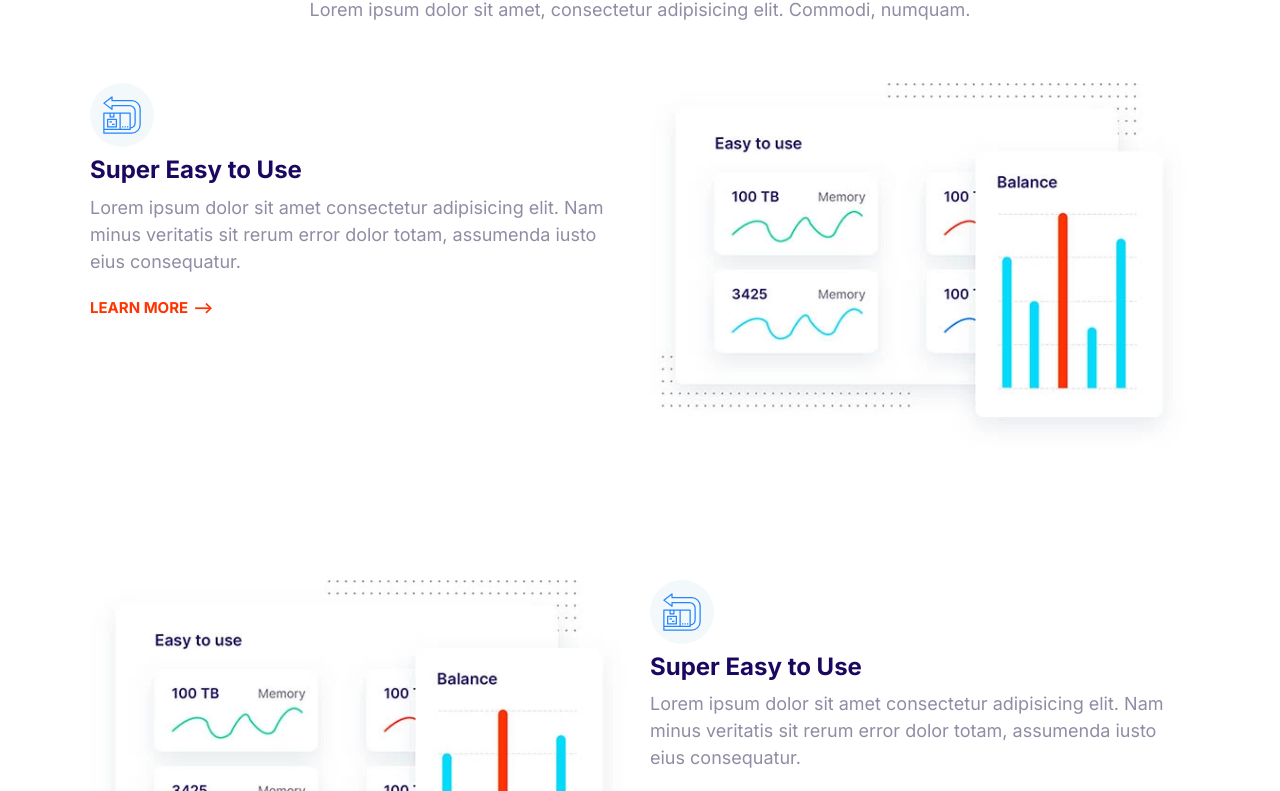
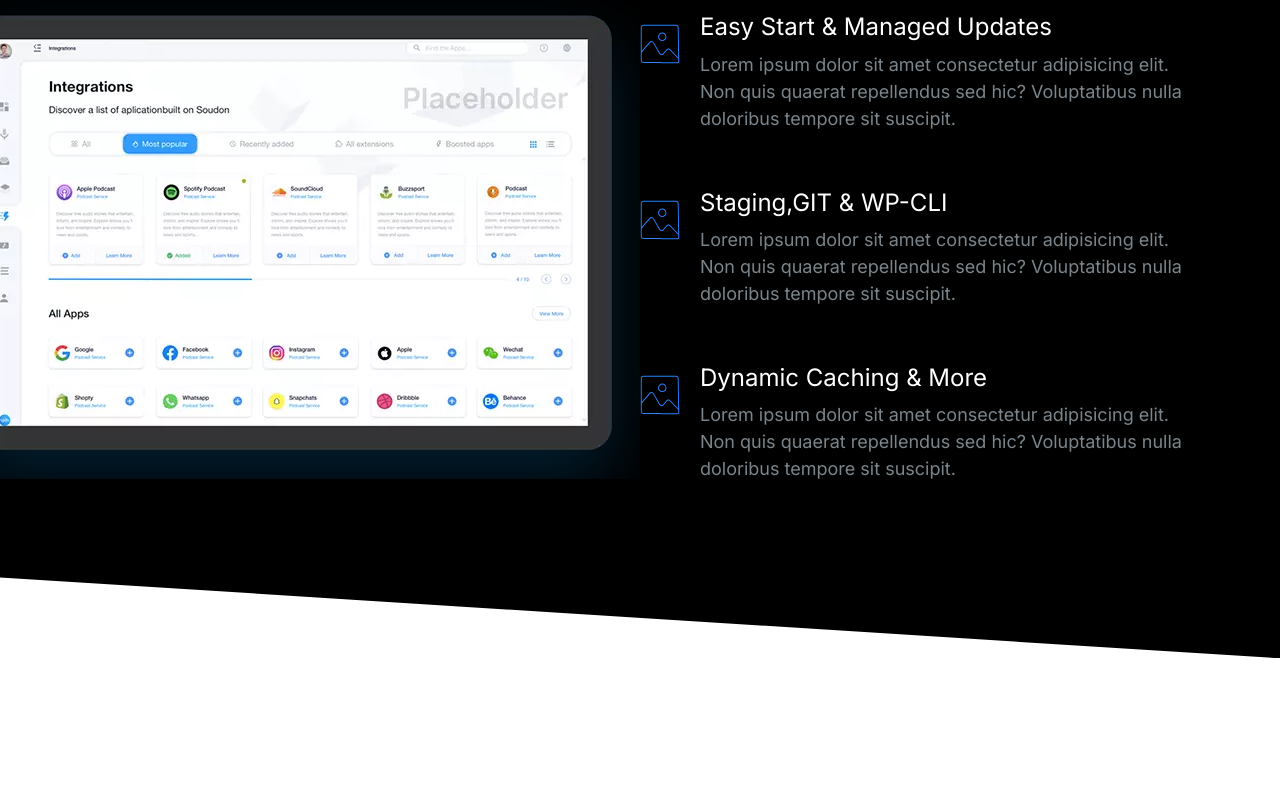
Before and after one commit to Thipul2003/moshify, a plain HTML site: page index.html in a window 1280 px wide. Shown: the part 151-942 px from the top of the page. After the commit the page ends 809 px from the top, so only its background shows below. Drawn offline with Linux system fonts and the light colour scheme.

Commit message:
Define the showcase-block

```diff
--- a/css/styles.css
+++ b/css/styles.css
@@ -16,6 +16,11 @@
 }
 
 /* Typography */
+::selection {
+  background: var(--color-primary);
+  color: #fff;
+}
+
 html {
   font-size: 62.5%;
 }
@@ -45,6 +50,7 @@ h2 {
 
 h3 {
   font-size: 3rem;
+  font-weight: 500;
 }
 
 p {
@@ -131,7 +137,6 @@ a {
 .list {
   list-style: none;
   padding-left: 0;
-  color: var(--color-headings);
 }
 
 .list--inline .list__item {
@@ -142,6 +147,7 @@ a {
 .list--tick {
   list-style-image: url(../images/tick.svg);
   margin-left: 3rem;
+  color: var(--color-headings);
 }
 
 .list--tick .list__item {
@@ -408,6 +414,7 @@ a {
 /* Media */
 .media {
   display: flex;
+  margin-bottom: 4rem;
 }
 
 .media__title {
@@ -610,18 +617,20 @@ a {
   color: #7b858b;
 }
 
-.block--dark .block__heading {
+.block--dark h1,
+.block--dark h2,
+.block--dark h3 {
   color: #fff;
 }
 
 .block--skewed-right {
   padding-bottom: calc(var(--padding-vertical) + 4rem);
-  clip-path: polygon(0 0, 100% 0, 100% 100%, 0 80%);
+  clip-path: polygon(0 0, 100% 0, 100% 100%, 0 90%);
 }
 
 .block--skewed-left {
   padding-bottom: calc(var(--padding-vertical) + 4rem);
-  clip-path: polygon(0 0, 100% 0, 100% 80%, 0 100%);
+  clip-path: polygon(0 0, 100% 0, 100% 90%, 0 100%);
 }
 
 .container {
@@ -691,9 +700,7 @@ a {
 }
 
 /* Hero */
-.hero {
-  clip-path: polygon(0 0, 100% 0, 100% 90%, 0 100%);
-}
+
 .hero__tagline {
   font-size: 2rem;
   color: #b9c3cf;
@@ -774,3 +781,22 @@ a {
     order: 2;
   }
 }
+
+/* Showcase Block */
+
+.block-showcase__image > img {
+  width: 100%;
+}
+
+@media screen and (min-width: 768px) {
+  .block-showcase .grid {
+    grid-template-columns: 50% 50%;
+  }
+  .block-showcase__image {
+    justify-self: end;
+  }
+  .block-showcase__image > img {
+    width: auto;
+    max-width: 700px;
+  }
+}
--- a/index.html
+++ b/index.html
@@ -14,71 +14,76 @@
     <link rel="stylesheet" href="css/styles.css" />
   </head>
   <body>
-    <section class="block container">
+    <section class="block block--dark block--skewed-right block-showcase">
       <header class="block__header">
-        <h2>Host on the Cloud to keep Growing</h2>
-        <p>
-          Lorem ipsum dolor sit amet, consectetur adipisicing elit. Commodi,
-          numquam.
-        </p>
+        <h2>User-friendly Control Panel</h2>
       </header>
-      <article class="grid grid--1x2 feature">
-        <div class="feature__content">
-          <span class="icon-container">
-            <svg class="icon icon--primary">
-              <use xlink:href="images/sprite.svg#easy"></use>
-            </svg>
-          </span>
-          <h3 class="feature__heading">Super Easy to Use</h3>
-          <p>
-            Lorem ipsum dolor sit amet consectetur adipisicing elit. Nam minus
-            veritatis sit rerum error dolor totam, assumenda iusto eius
-            consequatur.
-          </p>
-          <a href="#" class="link-arrow">Learn More</a>
-        </div>
-
-        <picture>
+      <div class="container grid grid--1x2">
+        <picture class="block-showcase__image">
           <source
-            srcset="images/easy.webp 1x, images/easy@2x.webp 2x"
+            srcset="images/ipad.webp 1x, images/ipad@2x.webp 2x"
             type="image/webp"
           />
           <source
-            srcset="images/easy.jpg 1x, images/easy@2x.jpg 2x"
-            type="image/jpg"
+            srcset="images/ipad.png 1x, images/ipad@2x.png 2x"
+            type="image/png"
           />
-          <img class="feature__image" src="images/easy@2x.jpg" alt="" />
+          <img src="images/ipad.png" alt="" />
         </picture>
-      </article>
-
-      <article class="grid grid--1x2 feature">
-        <div class="feature__content">
-          <span class="icon-container">
-            <svg class="icon icon--primary">
-              <use xlink:href="images/sprite.svg#easy"></use>
-            </svg>
-          </span>
-          <h3 class="feature__heading">Super Easy to Use</h3>
-          <p>
-            Lorem ipsum dolor sit amet consectetur adipisicing elit. Nam minus
-            veritatis sit rerum error dolor totam, assumenda iusto eius
-            consequatur.
-          </p>
-          <a href="#" class="link-arrow">Learn More</a>
-        </div>
-
-        <picture>
-          <source
-            srcset="images/easy.webp 1x, images/easy@2x.webp 2x"
-            type="image/webp"
-          />
-          <source
-            srcset="images/easy.jpg 1x, images/easy@2x.jpg 2x"
-            type="image/jpg"
-          />
-          <img class="feature__image" src="images/easy@2x.jpg" alt="" />
-        </picture>
-      </article>
+        <ul class="list">
+          <li>
+            <div class="media">
+              <div class="media__image">
+                <svg class="icon icon--primary">
+                  <use xlink:href="images/sprite.svg#snap"></use>
+                </svg>
+              </div>
+              <div class="media__body">
+                <h3 class="media__title">Easy Start & Managed Updates</h3>
+                <p>
+                  Lorem ipsum dolor sit amet consectetur adipisicing elit. Non
+                  quis quaerat repellendus sed hic? Voluptatibus nulla doloribus
+                  tempore sit suscipit.
+                </p>
+              </div>
+            </div>
+          </li>
+          <li>
+            <div class="media">
+              <div class="media__image">
+                <svg class="icon icon--primary">
+                  <use xlink:href="images/sprite.svg#snap"></use>
+                </svg>
+              </div>
+              <div class="media__body">
+                <h3 class="media__title">Staging,GIT & WP-CLI</h3>
+                <p>
+                  Lorem ipsum dolor sit amet consectetur adipisicing elit. Non
+                  quis quaerat repellendus sed hic? Voluptatibus nulla doloribus
+                  tempore sit suscipit.
+                </p>
+              </div>
+            </div>
+          </li>
+          <li>
+            <div class="media">
+              <div class="media__image">
+                <svg class="icon icon--primary">
+                  <use xlink:href="images/sprite.svg#snap"></use>
+                </svg>
+              </div>
+              <div class="media__body">
+                <h3 class="media__title">Dynamic Caching & More</h3>
+                <p>
+                  Lorem ipsum dolor sit amet consectetur adipisicing elit. Non
+                  quis quaerat repellendus sed hic? Voluptatibus nulla doloribus
+                  tempore sit suscipit.
+                </p>
+              </div>
+            </div>
+          </li>
+        </ul>
+      </div>
     </section>
     <script src="js/main.js"></script>
   </body>
```
Also changed, not shown: components/hero.html (+1 -1 lines), components/showcase-block.html (added, +71 -0 lines), images/ipad.png (added), images/ipad.webp (added), images/ipad@2x.png (added), images/ipad@2x.webp (added).
